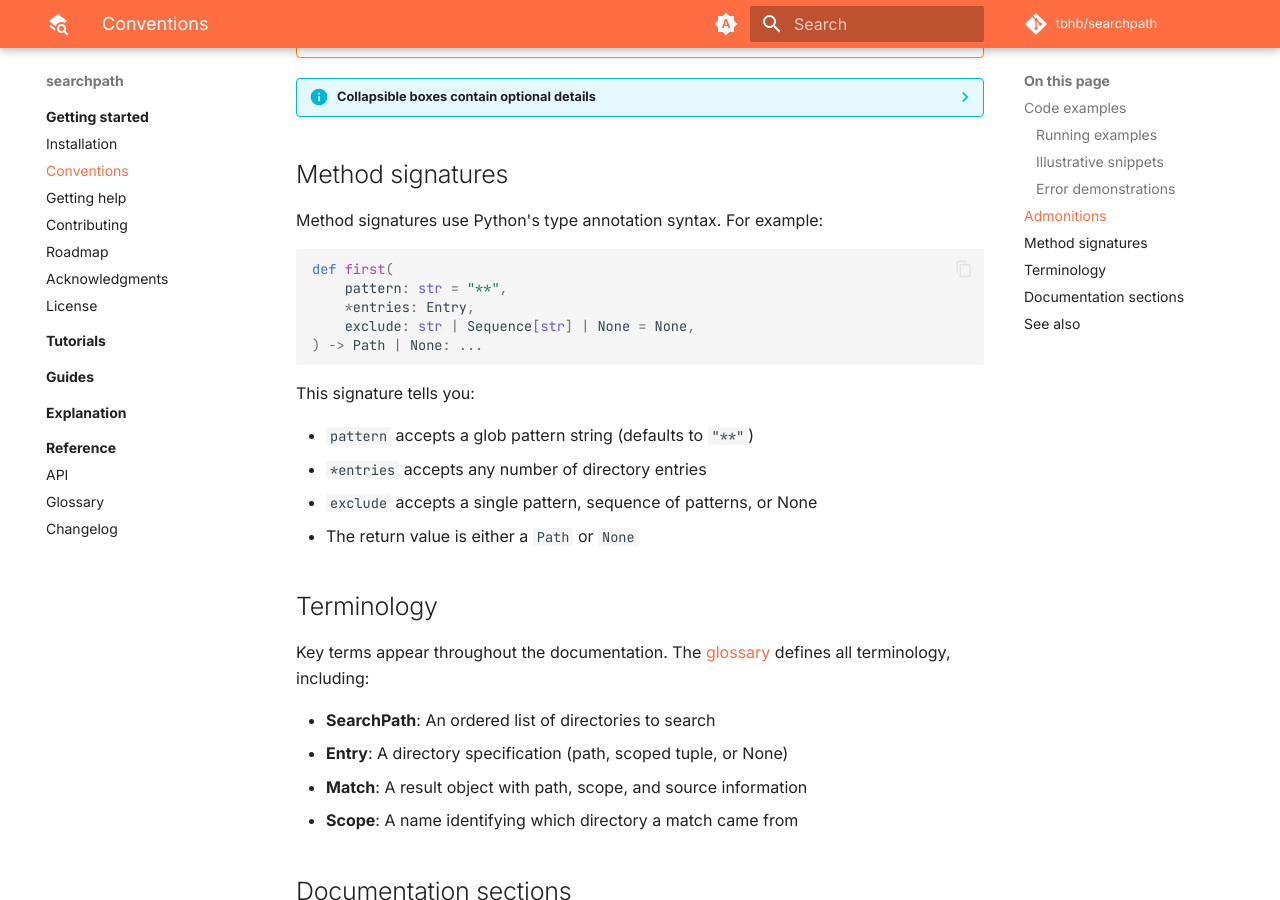
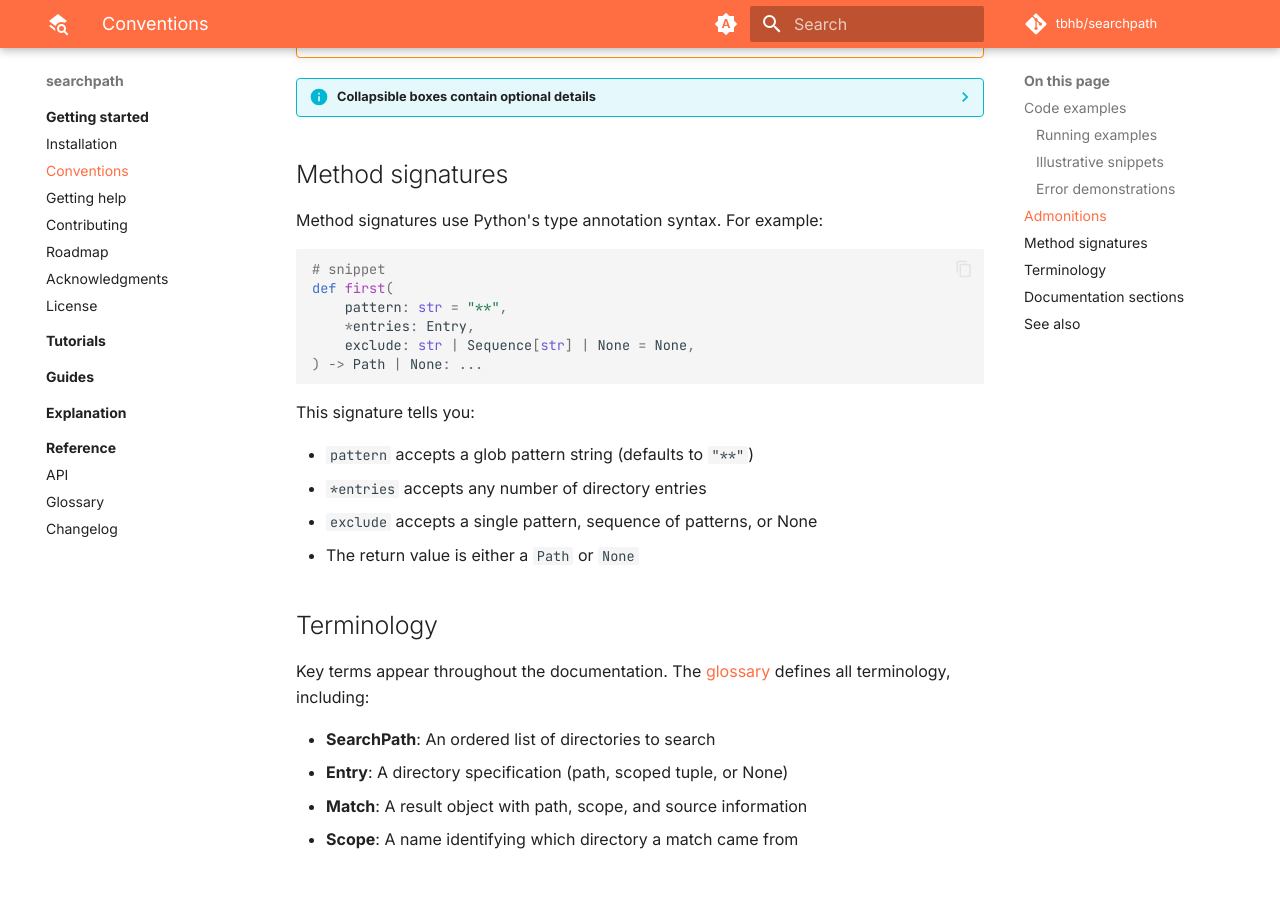
Before and after one commit to tbhb/searchpath, an MkDocs documentation site: the page built from docs/conventions.md, in a window 1280 px wide and 900 px high, scrolled down 1467 px. Built offline with MkDocs 1.6.1 and Material for MkDocs 9.7.7, drawn with Linux system fonts in a browser that asks for light colours; comment, search, counter and statistics services are not loaded.

Commit message:
fix: broken test

````diff
--- a/docs/conventions.md
+++ b/docs/conventions.md
@@ -63,6 +63,7 @@ The documentation uses colored boxes to highlight different types of information
 Method signatures use Python's type annotation syntax. For example:
 
 ```python
+# snippet
 def first(
     pattern: str = "**",
     *entries: Entry,
````
